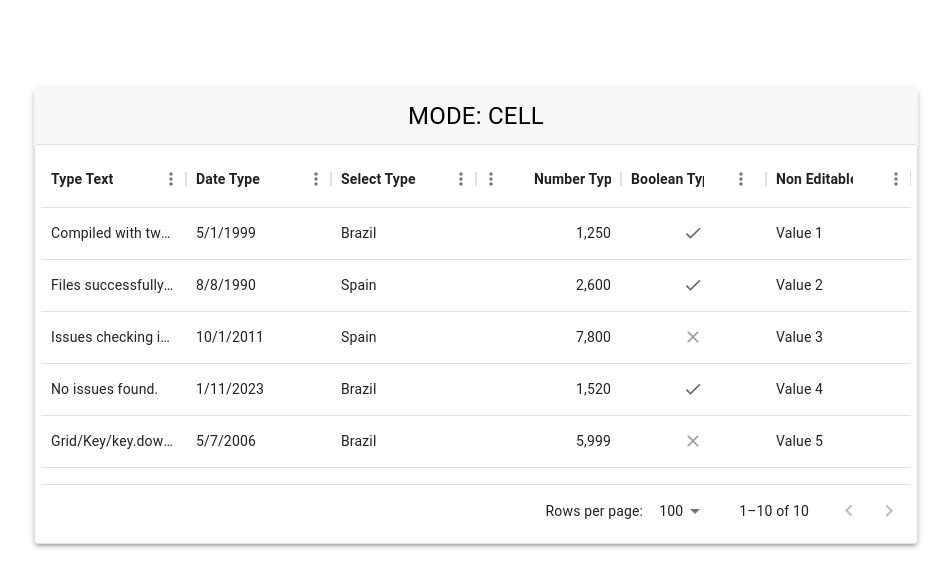
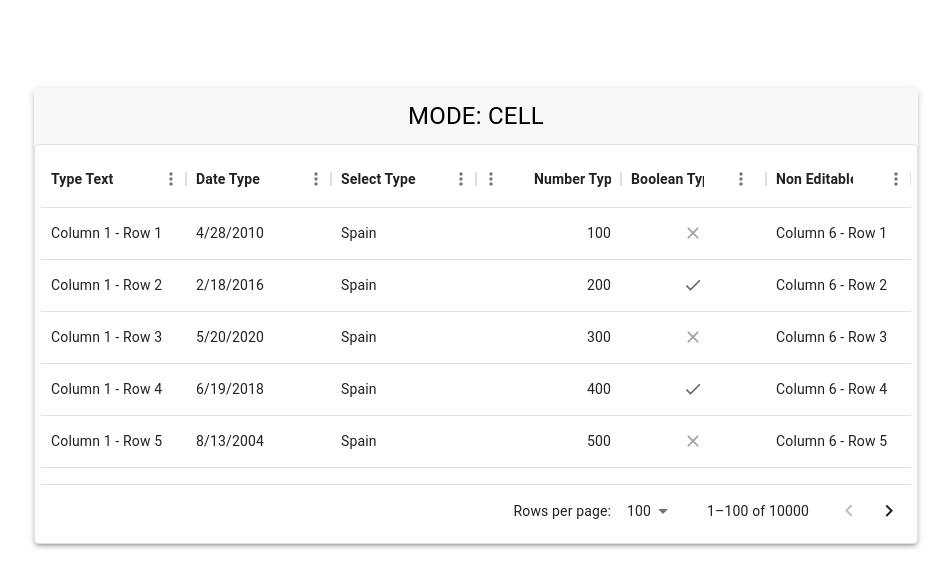
Before and after one commit to analisismbc/ENL-Datagrid, a React (Create React App) app: page / in a window 1280 px wide. Shown: the top 588 px of the page, without its empty margins (164-1115 px from the left). Built offline with nearby package versions, Linux system fonts and the light colour scheme.

Commit message:
Pagination

```diff
--- a/public/index.html
+++ b/public/index.html
@@ -24,7 +24,7 @@
       work correctly both with client-side routing and a non-root public URL.
       Learn how to configure a non-root public URL by running `npm run build`.
     -->
-    <title>React App</title>
+    <title>grid</title>
   </head>
   <body>
     <noscript>You need to enable JavaScript to run this app.</noscript>
--- a/src/App.tsx
+++ b/src/App.tsx
@@ -18,7 +18,8 @@ export const App = () => {
       flex: 2,
       type: "text",
       editable: true,
-      //search: handleCellFilter
+      //search: handleCellFilter,
+      id: "column1", // Unique ID for the "Text" column
     },
     {
       field: "column2",
@@ -31,7 +32,8 @@ export const App = () => {
       flex: 2,
       type: "date",
       editable: true,
-      search: handleCellFilterDate
+      search: handleCellFilterDate,
+      id: "column2", // Unique ID for the "Date" column
     },
     {
       field: "column3",
@@ -45,6 +47,7 @@ export const App = () => {
       type: 'singleSelect',
       valueOptions: ['United Kingdom', 'Spain', 'Brazil'],
       editable: true,
+      id: "selectColumn", // Unique ID for the "Select" column
     },
     {
       field: "column4",
@@ -57,6 +60,7 @@ export const App = () => {
       flex: 2,
       type: 'number',
       editable: true,
+      id: "numberColumn", // Unique ID for the "Number" column
     },
     {
       field: "column5",
@@ -69,6 +73,7 @@ export const App = () => {
       type: 'boolean',
       flex: 2,
       editable: true,
+      id: "booleanColumn", // Unique ID for the "Boolean" column
     },
     {
       field: "column6",
@@ -80,103 +85,43 @@ export const App = () => {
       headerName: "Text",
       flex: 2,
       editable: true,
-      search: handleCellFilter
+      search: handleCellFilter,
+      id: "nonEditableColumn", // Unique ID for the "Non Editable" column
     },
   ];
 
 
-  const dataGridRows = [
-    {
-      id: 1,
-      column1: "Compiled with two warning",
-      column2: new Date('05/01/1999'),
-      column3: "Brazil",
-      column4: 1250,
-      column5: true,
-      column6: "Value 1",
-    },
-    {
-      id: 2,
-      column1: "Files successfully emitted",
-      column2: new Date('08/08/1990'),
-      column3: "Spain",
-      column4: 2600,
-      column5: true,
-      column6: "Value 2",
-    },
-    {
-      id: 3,
-      column1: "Issues checking in progress...",
-      column2: new Date('10/01/2011'),
-      column3: "Spain",
-      column4: 7800,
-      column5: false,
-      column6: "Value 3",
-    },
-    {
-      id: 4,
-      column1: "No issues found.",
-      column2: new Date('01/11/2023'),
-      column3: "Brazil",
-      column4: 1520,
-      column5: true,
-      column6: "Value 4",
-    },
-    {
-      id: 5,
-      column1: "Grid/Key/key.down.page.context.tsx",
-      column2: new Date('05/07/2006'),
-      column3: "Brazil",
-      column4: 5999,
-      column5: false,
-      column6: "Value 5",
-    },
-    {
-      id: 6,
-      column1: "Value 6",
-      column2: new Date('05/01/1999'),
-      column3: "Brazil",
-      column4: 5999,
-      column5: true,
-      column6: "Value 6",
-    },
-    {
-      id: 7,
-      column1: "Value 7",
-      column2: new Date('05/01/1999'),
-      column3: "Spain",
-      column4: 5999,
-      column5: true,
-      column6: "Value 7",
-    },
-    {
-      id: 8,
-      column1: "Value 8",
-      column2: new Date('05/01/1999'),
-      column3: "United Kingdom",
-      column4: 5999,
-      column5: true,
-      column6: "Value 8",
-    },
-    {
-      id: 9,
-      column1: "Value 9",
-      column2: new Date('05/01/1999'),
-      column3: "United Kingdom",
-      column4: 5999,
-      column5: true,
-      column6: "Value 9",
-    },
-    {
-      id: 10,
-      column1: "Value 10",
-      column2: new Date('05/01/1999'),
-      column3: "Spain",
-      column4: 5999,
-      column5: true,
-      column6: "Value 10",
-    },
-  ];
+
+  const dataGridRows = [];
+
+  const getRandomDate = (start: Date, end: Date) => {
+    // Calculate the time range between the start and end dates in milliseconds
+    const timeRange = end.getTime() - start.getTime();
+
+    // Generate a random time within the time range and add it to the start date
+    const randomTime = Math.random() * timeRange;
+    const randomDate = new Date(start.getTime() + randomTime);
+
+    // Set the time of the random date to midnight (00:00:00)
+    randomDate.setHours(0, 0, 0, 0);
+
+    return randomDate;
+  }
+
+  const startDate = new Date('01/01/2000'); // Adjust the start date as needed
+  const endDate = new Date('12/31/2023'); // Adjust the end date as needed
+
+  for (let i = 1; i <= 10000; i++) {
+    dataGridRows.push({
+      id: i,
+      column1: `Column 1 - Row ${i}`,
+      column2: getRandomDate(startDate, endDate),
+      column3: `Spain`,
+      column4: i * 100,
+      column5: i % 2 === 0, // Alternating true and false
+      column6: `Column 6 - Row ${i}`,
+    });
+  }
 
   return (
     <Box>
--- a/src/Grid/Grid.component.mbc.tsx
+++ b/src/Grid/Grid.component.mbc.tsx
@@ -1,5 +1,5 @@
 import { Box, Typography } from "@mui/material";
-import { DataGrid, GridCellModesModel, GridColDef, GridRowModel, GridRowsProp, useGridApiRef } from "@mui/x-data-grid";
+import { DataGrid, GridCellModesModel, GridColDef, GridPaginationModel, GridRowModel, GridRowsProp, useGridApiRef } from "@mui/x-data-grid";
 import { GridCellNewValueParams, findEditedCellValue } from "./Utils/updated.cell";
 import { useCallback, useEffect, useState } from "react";
 
@@ -26,6 +26,11 @@ export const FullFeaturedCrudGrid = ({ _columns, _rows /*_handleRowClick*/ }: Gr
 
     const [cellModesModel, setCellModesModel] = useState<GridCellModesModel>({});
 
+    const [paginationModel, setPaginationModel] = useState<GridPaginationModel>({
+        pageSize: 100,
+        page: 0,
+    });
+
     const apiRef = useGridApiRef();
 
     /**
@@ -47,7 +52,6 @@ export const FullFeaturedCrudGrid = ({ _columns, _rows /*_handleRowClick*/ }: Gr
         handleCellModesModelChange,
         cellModesModel
     );
-
 
     /**
     * @description Add a global event listener for keydown events on the whole page for Shift key press.
@@ -97,7 +101,7 @@ export const FullFeaturedCrudGrid = ({ _columns, _rows /*_handleRowClick*/ }: Gr
     };
 
     /**
-    * @description Handles cell events based on column-specific search functions or a default behavior.
+    *@description Handles cell events based on column-specific search functions or a default behavior.
     */
     const handleCellEvent = (params: GridCellNewValueParams) => {
 
@@ -108,8 +112,8 @@ export const FullFeaturedCrudGrid = ({ _columns, _rows /*_handleRowClick*/ }: Gr
         if (searchFunction && filter) {
 
             /**
-              * @description Column-specific event handler (if available) for cell events.
-               */
+            * @description Column-specific event handler (if available) for cell events.
+            */
             filter(
                 handleCellModesModelChange,
                 cellModesModel,
@@ -117,13 +121,16 @@ export const FullFeaturedCrudGrid = ({ _columns, _rows /*_handleRowClick*/ }: Gr
                 rows,
                 setRows,
                 columns,
-                apiRef
+                apiRef,
+                paginationModel,
+                setPaginationModel
             );
 
         } else {
+
             /**
-               * @description Default cell event handler for jumping to a specific behavior.
-                */
+            * @description Default cell event handler for jumping to a specific behavior.
+            */
             handleJumpClickCellMode(
                 columns,
                 handleCellModesModelChange,
@@ -160,6 +167,8 @@ export const FullFeaturedCrudGrid = ({ _columns, _rows /*_handleRowClick*/ }: Gr
                 onCellModesModelChange={handleCellModesModelChange}
                 processRowUpdate={processRowUpdate}
                 onProcessRowUpdateError={(error) => { console.error("Error during row update:", error) }}
+                paginationModel={paginationModel}
+                onPaginationModelChange={setPaginationModel}
                 apiRef={apiRef}
                 sx={{
                     width: '100%',
--- a/src/Grid/Helper/CellMode/add.cell.function.tsx
+++ b/src/Grid/Helper/CellMode/add.cell.function.tsx
@@ -3,7 +3,7 @@ import { GridCellModes, GridCellModesModel, GridColDef, GridRowsProp } from "@mu
 import { randomId } from "@mui/x-data-grid-generator";
 
 /**
- * @description Handle the addition of a new cell and row to a grid when a user clicks.
+ * @description Handle the addition of a new cell and row to a grid when a user press enter.
  */
 export const handleAddClickCellMode = (
     handleCellModesModelChange: (newCellModesModel: GridCellModesModel) => void,
@@ -28,7 +28,6 @@ export const handleAddClickCellMode = (
         const newRow: any = {
 
             id,
-
             isNew: true,
 
         };
@@ -51,7 +50,6 @@ export const handleAddClickCellMode = (
         const updatedCellModesModel: GridCellModesModel = {
 
             ...cellModesModel,
-
             [id]: {},
 
         };
--- a/src/Grid/Helper/CellMode/delete.cell.function.tsx
+++ b/src/Grid/Helper/CellMode/delete.cell.function.tsx
@@ -1,7 +1,7 @@
 import { GridRowId, GridRowsProp } from "@mui/x-data-grid";
 
 /**
- * @description Handle the removal of a cell in a grid when clicked.
+ * @description Handle the removal of a cell in a grid when press enter.
  */
 export const handleDeleteClickCellMode = (
     rows: GridRowsProp<any>,
--- a/src/Grid/Helper/CellMode/focus.cell.function.tsx
+++ b/src/Grid/Helper/CellMode/focus.cell.function.tsx
@@ -1,26 +1,32 @@
 import {
     GridCellModes,
     GridCellModesModel,
+    GridPaginationModel,
     gridExpandedSortedRowIdsSelector,
     gridVisibleColumnDefinitionsSelector,
 } from "@mui/x-data-grid";
 
 import { GridApiCommunity } from "@mui/x-data-grid/internals";
 import { GridCellNewValueParams } from "../../Utils";
+import { pagination } from "./pagination.cell.function";
 
 /**
-* @description Handles the behavior of switching a cell to edit mode when clicked, updating cell modes, and saving changes in a grid.
+* @description Handles the behavior of switching a cell to edit mode when press enter, updating cell modes, and saving changes in a grid.
 */
 export const focus = (
     handleCellModesModelChange: (newCellModesModel: GridCellModesModel) => void,
     existingRow: any,
     cellModesModel: GridCellModesModel,
     params: GridCellNewValueParams | null,
-    apiRef: React.MutableRefObject<GridApiCommunity>
+    apiRef: React.MutableRefObject<GridApiCommunity>,
+    paginationModel: GridPaginationModel,
+    setPaginationModel: React.Dispatch<React.SetStateAction<GridPaginationModel>>,
 ) => {
 
     const id = existingRow?.id ?? 0;
     const field = params?.field ?? 'id';
+
+    pagination(paginationModel, setPaginationModel, id);
 
     /**
     * @description Update cell modes model.
@@ -48,5 +54,10 @@ export const focus = (
     /**
     * @description Scroll to the cell.
     */
-    apiRef.current.scrollToIndexes({ rowIndex, colIndex });
+    setTimeout(() => {
+
+        apiRef.current.scrollToIndexes({ rowIndex, colIndex });
+
+    }, 100);
+
 };
--- a/src/Grid/Helper/CellMode/jump.cell.function.tsx
+++ b/src/Grid/Helper/CellMode/jump.cell.function.tsx
@@ -5,7 +5,7 @@ import { GridCellNewValueParams } from "../../Utils";
 import { handleSaveClickCellMode } from "./save.cell.function";
 
 /**
-* @description Handles switching a cell to edit mode when clicked, updating cell modes, and saving changes.
+* @description Handles switching a cell to edit mode when press enter, updating cell modes, and saving changes.
 */
 export const handleJumpClickCellMode = (
     columns: GridColDef[],
@@ -27,7 +27,7 @@ export const handleJumpClickCellMode = (
     setTimeout(() => {
 
         /**
-         * @description Handles saving changes to a cell mode when a user clicks.
+         * @description Handles saving changes to a cell mode when a user press enter.
          */
         const updatedCellModes: GridCellModesModel = updateCellModeToView(cellModesModel, id, field);
 
--- a/src/Grid/Helper/CellMode/save.cell.function.tsx
+++ b/src/Grid/Helper/CellMode/save.cell.function.tsx
@@ -12,7 +12,7 @@ export const handleSaveClickCellMode = (
     const { id, field, value } = params;
 
     /**
-    * @description Handles saving changes to a cell mode when a user clicks.
+    * @description Handles saving changes to a cell mode when a user press enter.
     */
     setRows((rows) =>
         rows.map((row) =>
--- a/src/Utils/handler.column.date.tsx
+++ b/src/Utils/handler.column.date.tsx
@@ -1,4 +1,4 @@
-import { GridCellModes, GridCellModesModel, GridColDef, GridRowsProp, gridExpandedSortedRowIdsSelector, gridVisibleColumnDefinitionsSelector } from "@mui/x-data-grid";
+import { GridCellModes, GridCellModesModel, GridColDef, GridPaginationModel, GridRowsProp, gridExpandedSortedRowIdsSelector, gridVisibleColumnDefinitionsSelector } from "@mui/x-data-grid";
 
 import { GridApiCommunity } from "@mui/x-data-grid/models/api/gridApiCommunity";
 import { GridCellNewValueParams } from "../Grid/Utils";
@@ -13,7 +13,9 @@ export const handleCellFilterDate: Function = (
     rows: GridRowsProp<any>,
     setRows: React.Dispatch<React.SetStateAction<GridRowsProp<any>>>,
     columns: GridColDef<any>[],
-    apiRef: React.MutableRefObject<GridApiCommunity>
+    apiRef: React.MutableRefObject<GridApiCommunity>,
+    paginationModel: GridPaginationModel,
+    setPaginationModel: React.Dispatch<React.SetStateAction<GridPaginationModel>>,
 
 ) => {
 
@@ -28,11 +30,14 @@ export const handleCellFilterDate: Function = (
     * @description Check if the current cell's value exists in other rows.
     */
     const existingRow = rows.find((row) => {
+
         const firstDate = row.column2 instanceof Date ? row.column2.getTime() : null;
+
         const secondDate = params?.value instanceof Date ? params?.value.getTime() : null;
+
         return row.column1 === rows[rowIndex].column1 && firstDate === secondDate && !row.isNew;
+
     });
-
 
     if (existingRow) {
 
@@ -60,7 +65,7 @@ export const handleCellFilterDate: Function = (
         */
         setTimeout(() => {
 
-            focus(handleCellModesModelChange, existingRow, cellModesModel, params, apiRef);
+            focus(handleCellModesModelChange, existingRow, cellModesModel, params, apiRef, paginationModel, setPaginationModel);
 
         }, 0);
 
--- a/src/Utils/handler.column.id.tsx
+++ b/src/Utils/handler.column.id.tsx
@@ -1,4 +1,4 @@
-import { GridCellModesModel, GridColDef, GridRowsProp } from "@mui/x-data-grid";
+import { GridCellModesModel, GridColDef, GridPaginationModel, GridRowsProp } from "@mui/x-data-grid";
 
 import { GridApiCommunity } from "@mui/x-data-grid/models/api/gridApiCommunity";
 import { GridCellNewValueParams } from "../Grid/Utils";
@@ -13,7 +13,9 @@ export const handleCellFilter: Function = (
     rows: GridRowsProp<any>,
     setRows: React.Dispatch<React.SetStateAction<GridRowsProp<any>>>,
     columns: GridColDef<any>[],
-    apiRef: React.MutableRefObject<GridApiCommunity>
+    apiRef: React.MutableRefObject<GridApiCommunity>,
+    paginationModel: GridPaginationModel,
+    setPaginationModel: React.Dispatch<React.SetStateAction<GridPaginationModel>>,
 
 ) => {
 
@@ -61,7 +63,7 @@ export const handleCellFilter: Function = (
         */
         setTimeout(() => {
 
-            focus(handleCellModesModelChange, existingRow, cellModesModel, params, apiRef);
+            focus(handleCellModesModelChange, existingRow, cellModesModel, params, apiRef, paginationModel, setPaginationModel);
 
         }, 0);
 
```
Also changed, not shown: src/Grid/Helper/CellMode/pagination.cell.function.tsx (added, +20 -0 lines).
